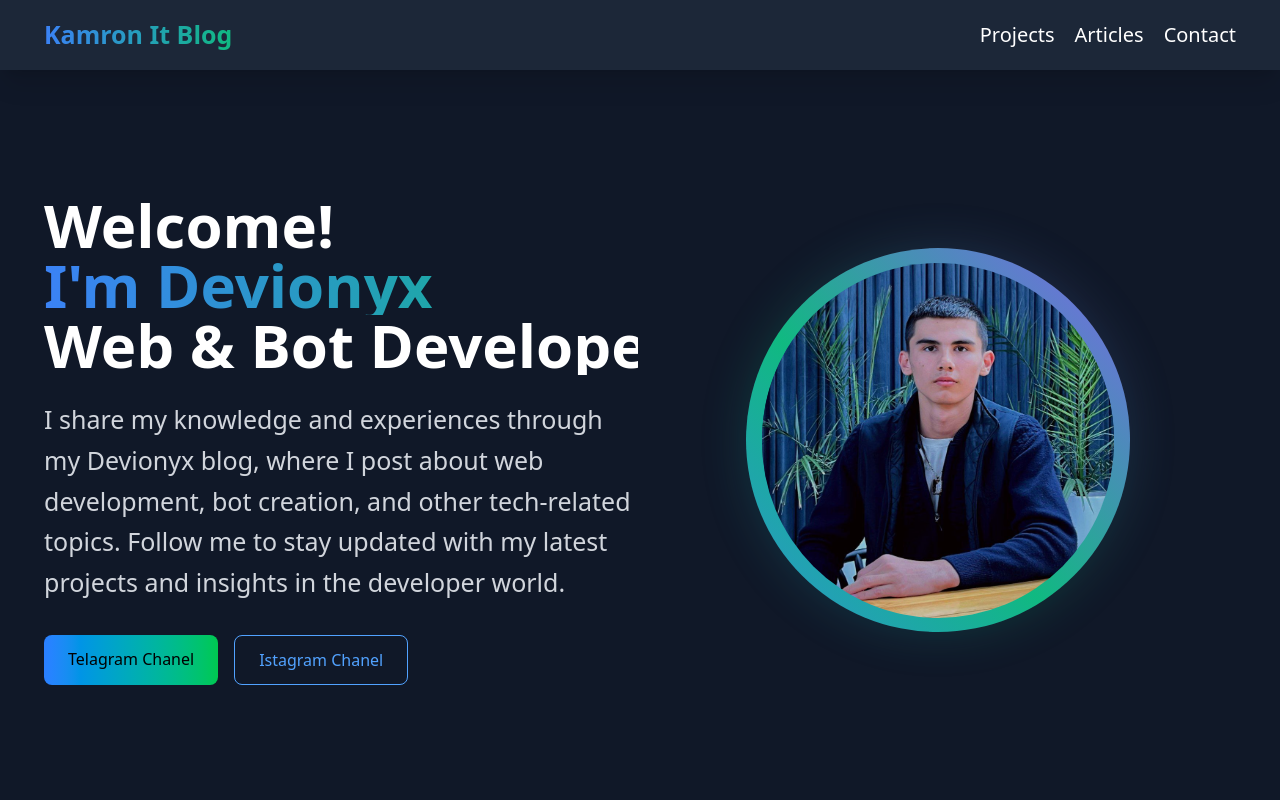
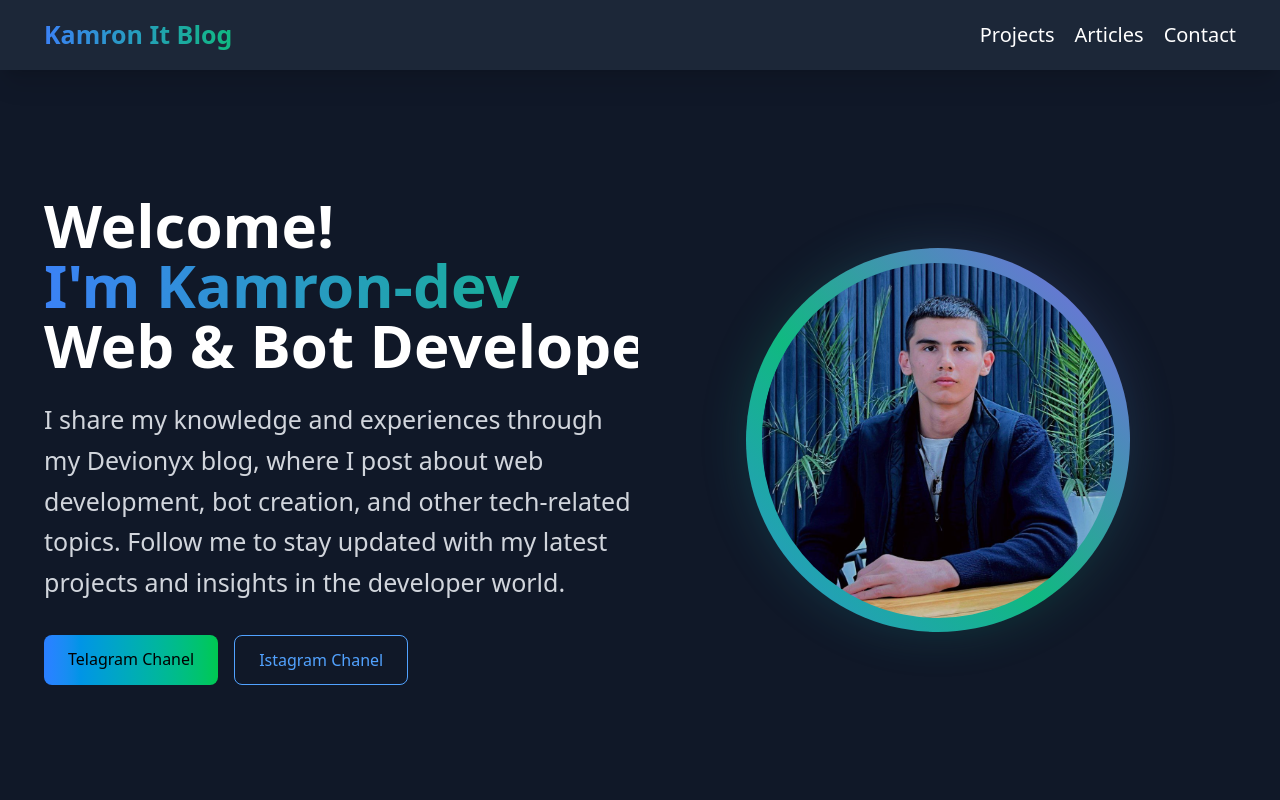
Before and after one commit to fenux02/Kamron-it-blog, a React (Vite) app: page / in a window 1280 px wide. Shown: the top 800 px of the page. Built offline with nearby package versions, Linux system fonts and the light colour scheme.

Commit message:
bazi joyla tuzatildi

```diff
--- a/src/pages/home.jsx
+++ b/src/pages/home.jsx
@@ -8,7 +8,7 @@ const Home = () => {
                 <div class="md:w-1/2 mb-12 md:mb-0 fade-in-up">
                     <h1  id="sectiontext" class="text-4xl md:text-5xl lg:text-6xl font-bold mb-6">
                         <span class="block text-[#fff]">Welcome!</span>
-                        <span class="block gradient-text">I'm Devionyx</span>
+                        <span class="block gradient-text">I'm Kamron-dev</span>
                         <span class="block typing-effect text-[#fff]">Web & Bot Developer</span>
                     </h1>
                     <p id="sectionptext" class="text-[25px] text-gray-300 mb-8 leading-relaxed">
```
